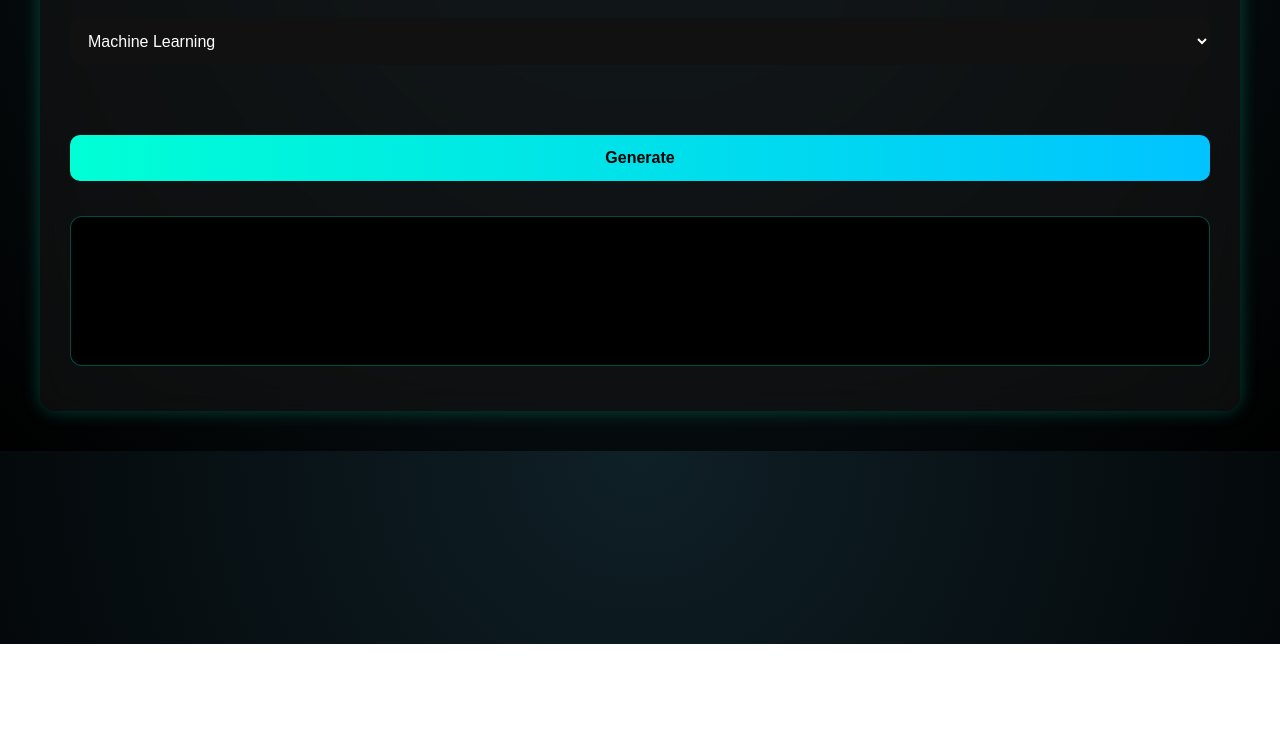
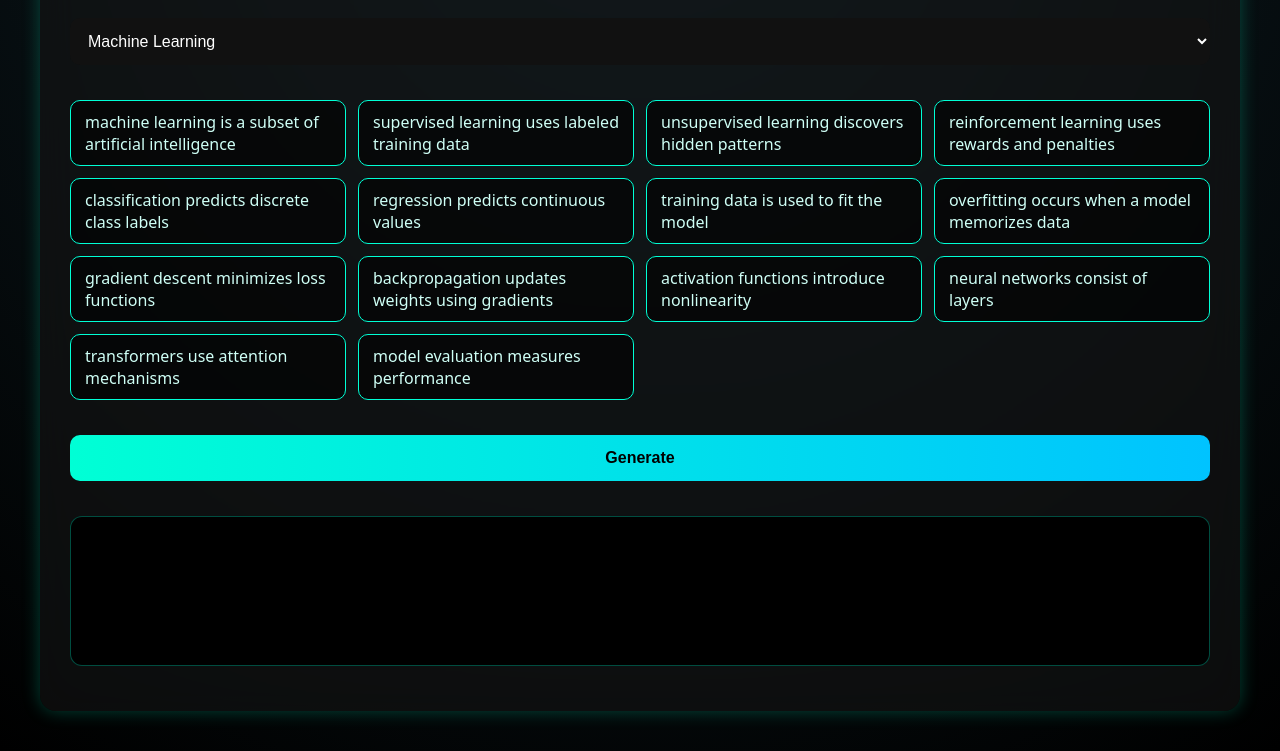
Before and after one commit to threesshad-cpu/PRODIGY_GA_03, a plain HTML site: page index.html in a window 1280 px wide. Shown: the part 156-907 px from the top of the page. Before the commit the page ends 800 px from the top, so only its background shows below. Drawn offline with Linux system fonts and the light colour scheme.

Commit message:
Add files via upload

```diff
--- a/index.html
+++ b/index.html
@@ -21,7 +21,7 @@
     </select>
 
     <!-- Prompt Cards (IMPORTANT) -->
-    <div id="prompts" class="prompt-container"></div>
+    <div id="promptContainer" class="prompt-container"></div>
 
     <!-- Generate Button -->
     <button onclick="generate()">Generate</button>
```
